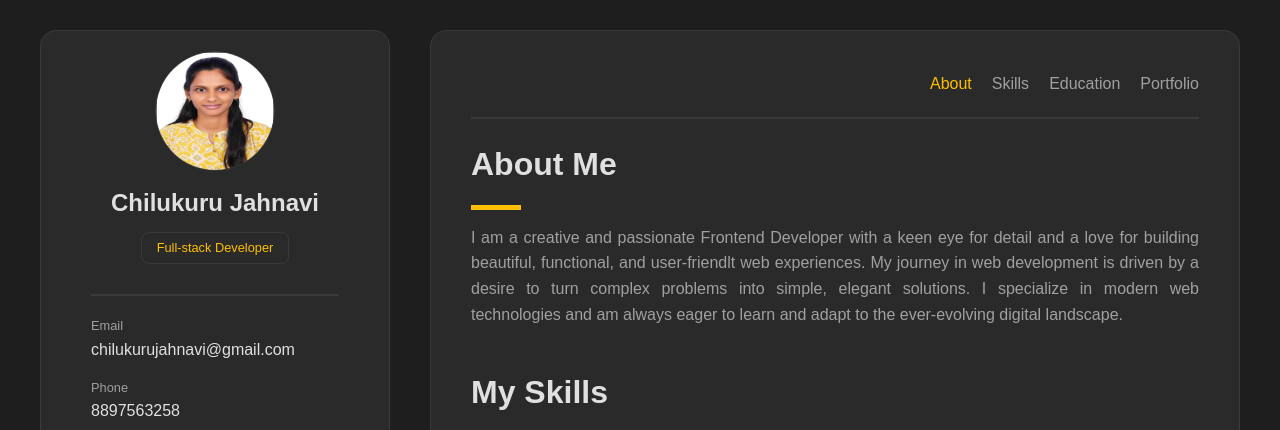
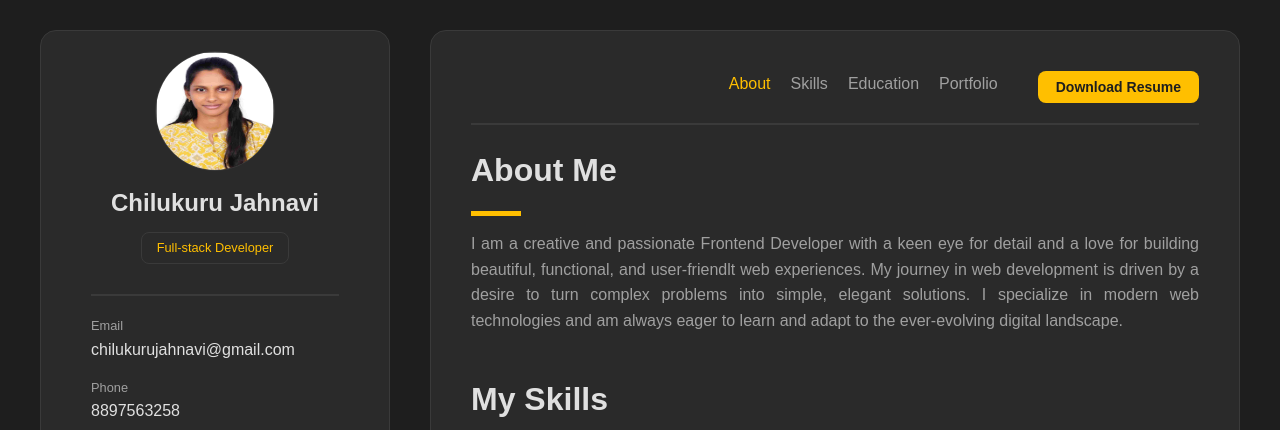
Before and after one commit to chilukurujahnavi-2002/portfolio-project, a plain HTML site: page index.html in a window 1280 px wide. Shown: the top 430 px of the page. Drawn offline with Linux system fonts and the light colour scheme.

Commit message:
changed resume

```diff
--- a/index.html
+++ b/index.html
@@ -49,6 +49,11 @@
                     <a href="#skills">Skills</a>
                     <a href="#education">Education</a>
                     <a href="#portfolio">Portfolio</a>
+                    <div class="resume-btn">
+                    <a href="./resume/chilukur_jahnavi_resume.pdf" download>
+                    <button>Download Resume</button>
+                    </a>
+                    </div>
                 </nav>
              </div>
 
@@ -139,7 +144,6 @@
                     </div>
                 </div>
              </div>
-
         </div>
     </div>
 </body>
--- a/style.css
+++ b/style.css
@@ -262,7 +262,6 @@ nav a{
     font-size: 0.75rem;
     margin-right: 5px;
 }
-
 @media screen and (max-width:1200px) {
     .main-container{
         grid-template-columns: 1fr;
@@ -273,3 +272,24 @@ nav a{
         height: auto;
     }
 }
+.resume-btn {
+    margin-left: 20px;
+}
+
+.resume-btn button {
+    background-color: #FFBF00;
+    color: #1e1e1e;
+    padding: 8px 18px;
+    border: none;
+    border-radius: 8px;
+    font-size: 14px;
+    font-weight: 600;
+    cursor: pointer;
+    transition: all 0.3s ease;
+}
+
+.resume-btn button:hover {
+    background-color: #e0a800;
+    transform: translateY(-2px);
+    box-shadow: 0px 0px 10px rgba(255, 191, 0, 0.5);
+}
```
Also changed, not shown: 1 other file.
